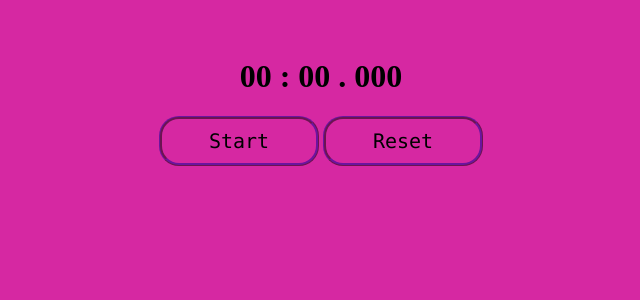
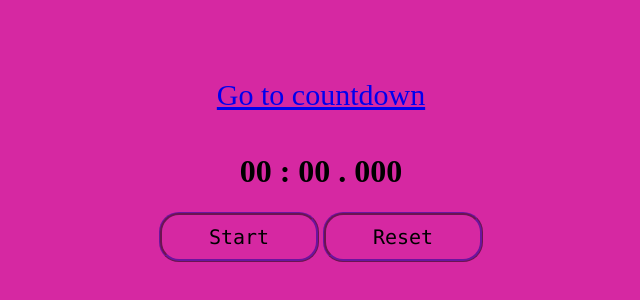
Before and after one commit to ridge-computer-science-club/GalesiBoard, a plain HTML site: page Timer/timer.html in a window 1280 px wide. Shown: the part 242-542 px from the top of the page, without its empty margins (319-959 px from the left). Drawn offline with Linux system fonts and the light colour scheme.

Commit message:
Update timer.html

```diff
--- a/Timer/timer.html
+++ b/Timer/timer.html
@@ -6,6 +6,9 @@
                 <link rel="stylesheet" type="text/css" href="timer.css">
         </head>
         <body>
+                <header>
+                        <a href="countdown.html">Go to countdown</a>
+                </header>
                 <h1 id="timer">00 : 00 . 000</h1>
                 <button id="toggle">Start</button>
                 <button id="reset">Reset</button>
```
